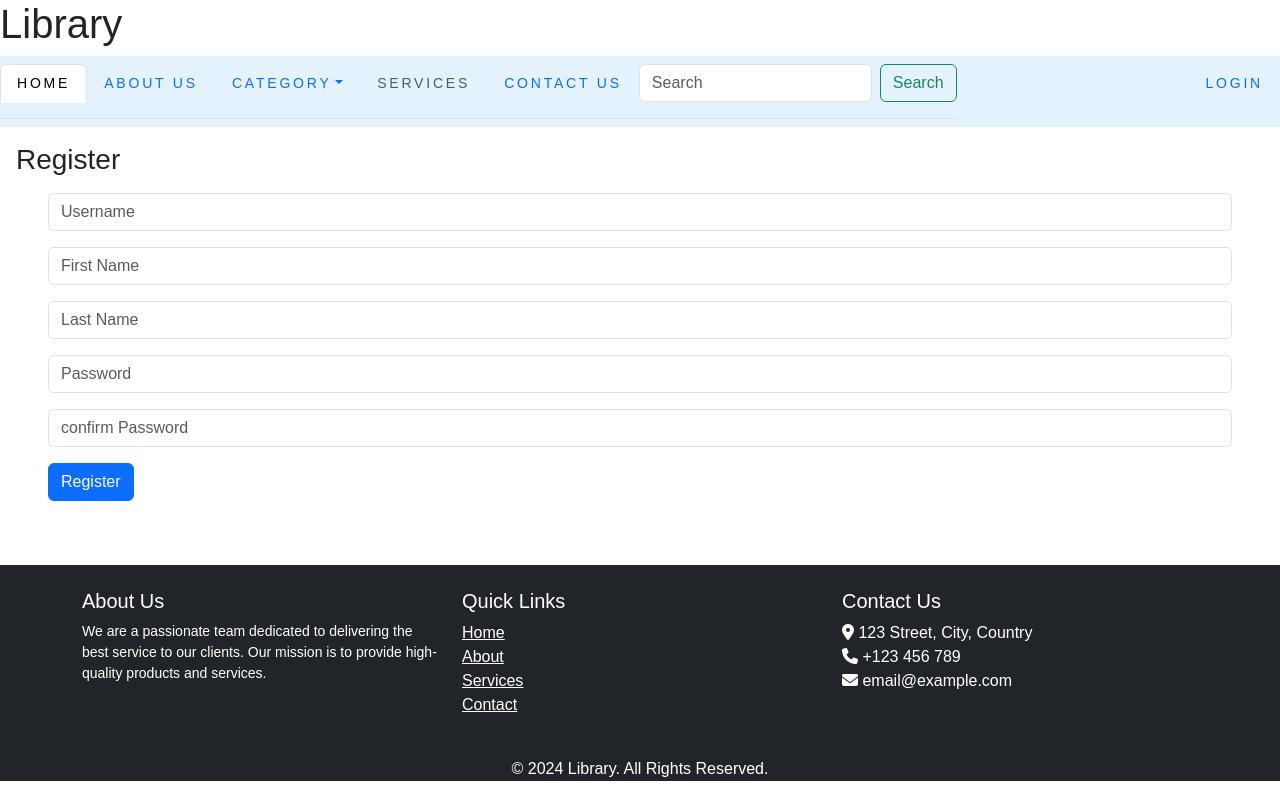
After one commit to Athiraminnu/Book_Rental, a Django app: page /register in a window 1280 px wide. The commit adds this page. Run offline with Django 5.2, Linux system fonts and the light colour scheme; some libraries are stand-ins or nearby versions.

Commit message:
register

```diff
--- a/store/petsstore/urls.py
+++ b/store/petsstore/urls.py
@@ -11,5 +11,6 @@ urlpatterns = [
     path('datails/<int:id>/', views.details, name='booksDetails'),
     path('login', views.user_login, name='login'),
     path('logout', views.user_logout, name='logout'),
+    path('register', views.user_register, name='register'),
     path('rent', views.rent, name='rent'),
 ]
--- a/store/petsstore/views.py
+++ b/store/petsstore/views.py
@@ -1,7 +1,7 @@
 from datetime import date, timedelta
 
 from django.contrib import messages
-from django.contrib.auth import authenticate, login
+from django.contrib.auth import authenticate, login, logout
 from django.contrib.auth.decorators import login_required
 from django.http import Http404
 from django.shortcuts import render, get_object_or_404, redirect
@@ -82,7 +82,13 @@ def user_login(request):
 
 
 def user_logout(request):
-    pass
+    logout(request)
+    messages.success(request, "Logged Out Sucessfully")
+    return redirect('library:dashBoard')
+
+
+def user_register(request):
+    return render(request, 'register.html')
 
 
 @login_required
--- a/store/templates/base.html
+++ b/store/templates/base.html
@@ -48,9 +48,15 @@
                     <input class="form-control me-2" type="search" placeholder="Search" aria-label="Search">
                     <button class="btn btn-outline-success" type="submit">Search</button>
                 </form>
-                <li class="nav-item position-absolute top-2 end-0">
-                <a class="nav-link" href="{% url 'library:login' %}">Login</a>
-              </li>
+                {% if user.is_authenticated %}
+                    <li class="nav-item position-absolute top-2 end-0">
+                    <a class="nav-link" href="{% url 'library:logout' %}">Logout</a>
+                    </li>
+                {% else %}
+                    <li class="nav-item position-absolute top-2 end-0">
+                    <a class="nav-link" href="{% url 'library:login' %}">Login</a>
+                  </li>
+                {% endif %}
             </ul>
         </nav>
         </nav>
--- a/store/templates/fiction.html
+++ b/store/templates/fiction.html
@@ -26,7 +26,7 @@
             <div class="alert alert-{{ message.tags }}">
                 {{ message }}
                 <button type="button" class="close" data-dismiss="alert" aria-label="Close">
-                    <span aria-hidden="true">&times;</span>
+                    <span aria-hidden="true"></span>
                 </button>
             </div>
         {% endfor %}
--- /dev/null
+++ b/store/templates/register.html
@@ -0,0 +1,40 @@
+{% extends 'base.html' %}
+{% load static %}
+{% block title %}Register {% endblock %}
+{% block content %}
+<div>
+    <h3 class="mx-3 my-3">Register</h3>
+    <form action="" method="POST">
+        <div class="mx-5 my-3">
+            <input class="form-control" type="text" name="username" placeholder="Username" required>
+        </div>
+        <div class="mx-5 my-3">
+            <input class="form-control" type="text" name="firstName" placeholder="First Name" required>
+        </div>
+        <div class="mx-5 my-3">
+            <input class="form-control" type="text" name="lastName" placeholder="Last Name" required>
+        </div>
+        <div class="mx-5 my-3">
+            <input class="form-control" type="password" name="password" placeholder="Password" required>
+        </div>
+        <div class="mx-5 my-3">
+            <input class="form-control" type="password" name="confirmPassword" placeholder="confirm Password" required>
+        </div>
+        <div class="mx-5 my-3">
+            <input class="btn btn-primary mb-5" type="submit" value="Register">
+        </div>
+    </form>
+</div>
+{% if messages %}
+    <div class="alert alert-dismissible fade show" role="alert">
+        {% for message in messages %}
+            <div class="alert alert-{{ message.tags }}">
+                {{ message }}
+                <button type="button" class="close" data-dismiss="alert" aria-label="Close">
+                    <span aria-hidden="true">&times;</span>
+                </button>
+            </div>
+        {% endfor %}
+    </div>
+{% endif %}
+{% endblock %}
```
Also changed, not shown: store/templates/login.html (+4 -3 lines).
